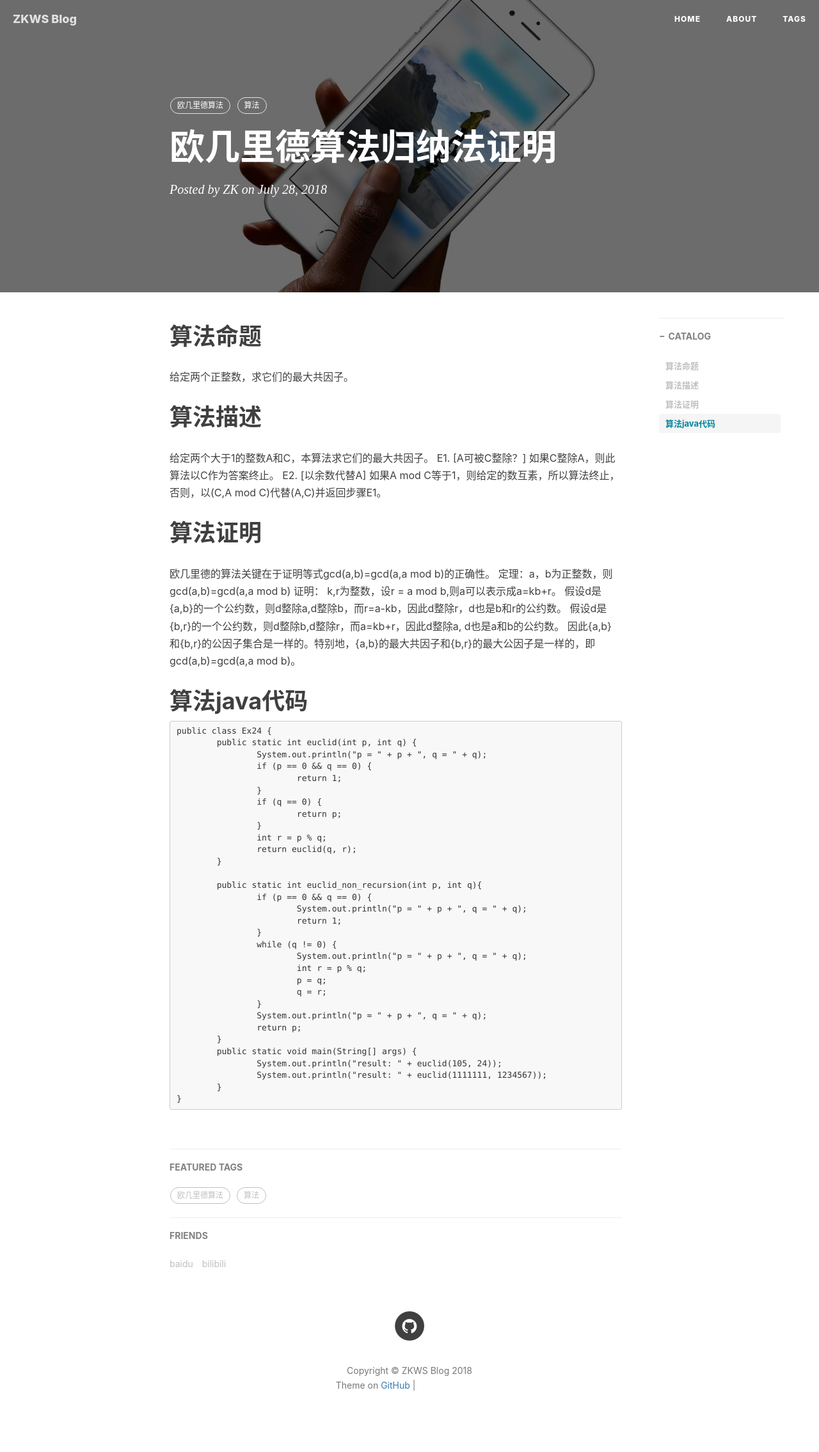
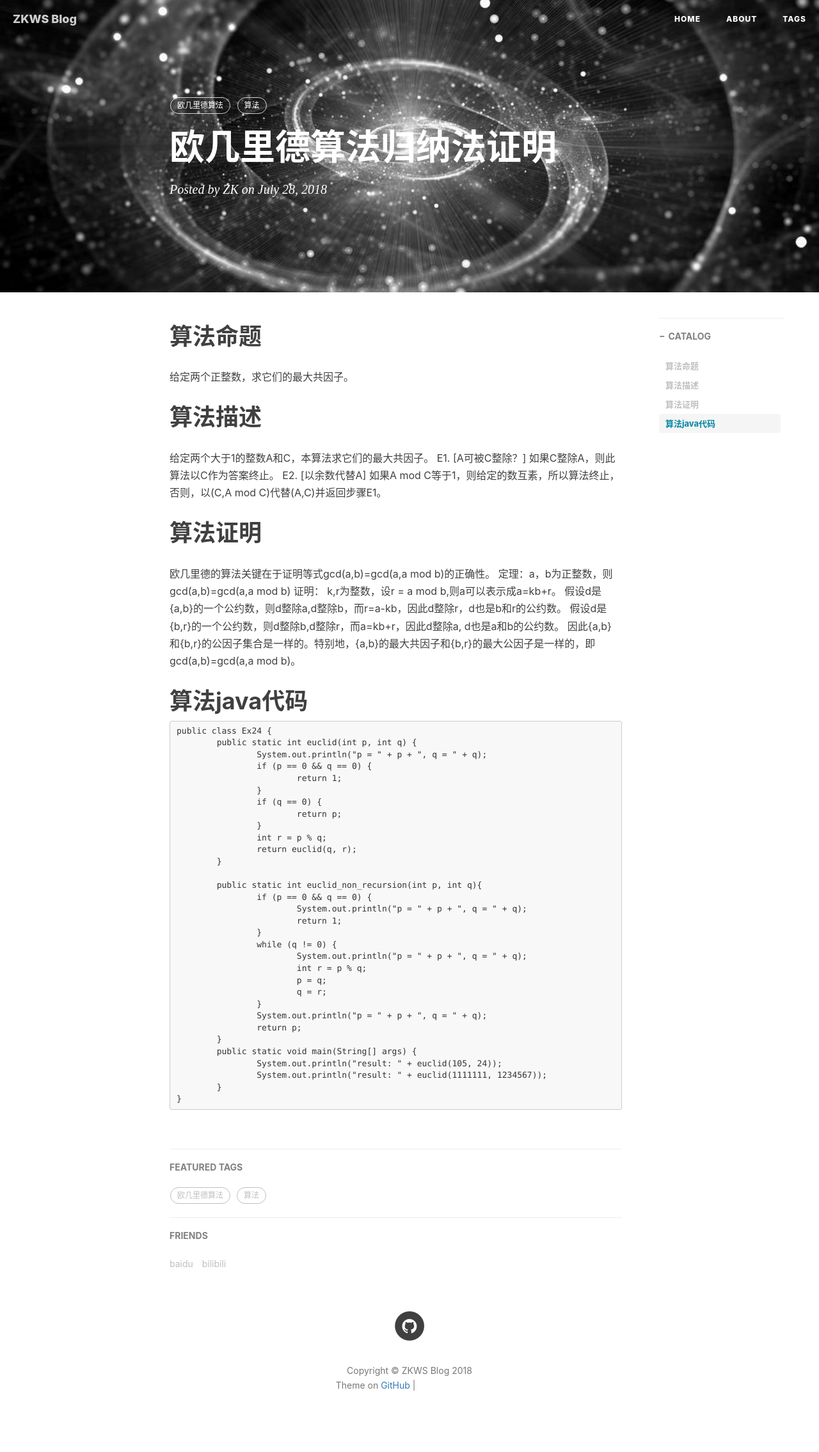
Before and after one commit to zkws/zkws.github.io, a Jekyll site: the page built from _posts/2018-07-28-euclid.md, in a window 1280 px wide. Shown: the whole page at 64% size. Built offline with Jekyll 4.4.1, drawn with Linux system fonts in a browser that asks for light colours; nearby versions of some CDN libraries; comment, search, counter and statistics services are not loaded; grey boxes are pictures that could not be loaded.

Commit message:
change blog background
change the first blog's background

```diff
--- a/_posts/2018-07-28-euclid.md
+++ b/_posts/2018-07-28-euclid.md
@@ -4,7 +4,7 @@
 subtitle:
 date:       2018-07-28
 author:     ZK
-header-img: img/post-bg-ios9-web.jpg
+header-img: img/post-bg-euclid.jpg
 catalog: true
 tags:
     - 欧几里德算法
```
Also changed, not shown: img/post-bg-euclid.jpg (added).
